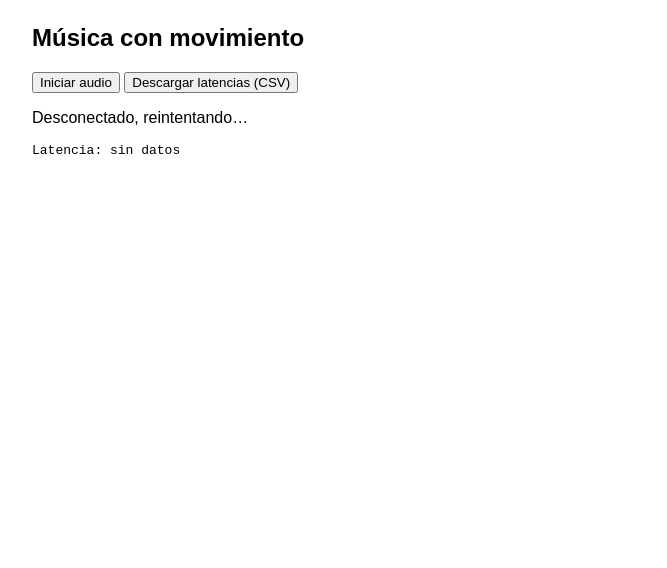
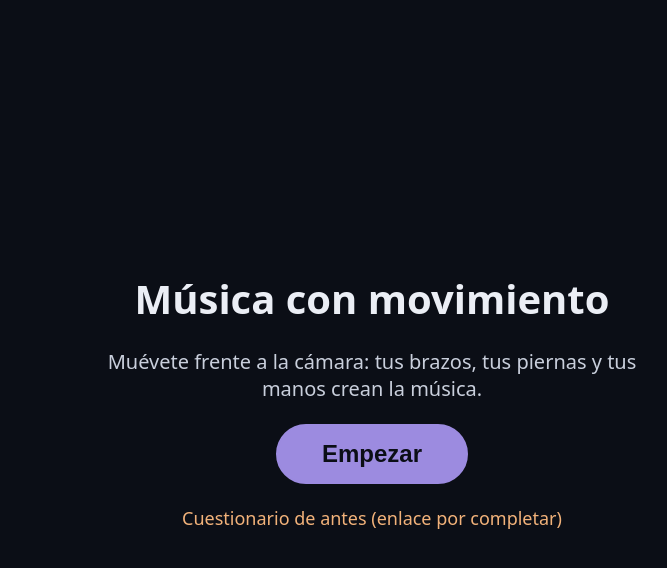
Before and after one commit to Alecit13/Generacion-Musical---Azure, a plain HTML site: page index.html in a window 1280 px wide. Shown: the whole page, without its empty margins (268-935 px from the left). Drawn offline with Linux system fonts and the light colour scheme; animation ran at ten frames a second.

Commit message:
US38 visual "Ondas" (HU0038-1 a -5): visual.js e index.html, encendido por defecto
Anillos por nota (color = zona con fundido de 400 ms, grosor y brillo = intensidad, borde = apertura01,
ondulación = 1 - lam), fondo que respira, "Te veo"/"No te veo" (sin cuerpo = sin mensajes en 500 ms) con
marco ámbar, pantallas de inicio y cierre con enlaces al cuestionario ([POR COMPLETAR]). ?visual=0 deja la
página de siempre; ?demo=1 estados falsos sin WebSocket. onmessage solo guarda; el dibujo va en
requestAnimationFrame. _latencias.csv: fila config (visual, Hz de la pantalla), filas visual (latencia
visual) y cuadro_trabajo/cuadro_intervalo (resumen por lote de ~1 s). Sonido sin cambios (aplicarSonido).
Python sin cambios.

Co-Authored-By: Claude Opus 5.5 <noreply@anthropic.com>

```diff
--- a/index.html
+++ b/index.html
@@ -5,14 +5,49 @@
 <title>Música con movimiento</title>
 <!-- Tone.js LOCAL (RNF02: el sistema debe funcionar sin internet). Tone.js debe estar en la MISMA carpeta que este archivo -->
 <script src="Tone.js"></script>
+<script src="visual.js"></script>
+<style>
+  /* ?visual=0 (corridas base): la página de siempre */
+  body.depuracion { font-family: sans-serif; max-width: 680px; margin: 24px auto; }
+  body.depuracion #lienzo, body.depuracion .pantalla, body.depuracion #terminar { display: none; }
+  /* Visual encendido (US38): canvas a pantalla completa y pantallas de inicio y cierre */
+  body.visual { margin: 0; overflow: hidden; background: #0b0e16; color: #ebeef5; font-family: system-ui, sans-serif; }
+  body.visual #panel { display: none; }
+  #lienzo { position: fixed; inset: 0; width: 100vw; height: 100vh; display: block; }
+  .pantalla { position: fixed; inset: 0; display: flex; flex-direction: column; align-items: center; justify-content: center;
+              gap: 22px; background: #0b0e16; text-align: center; padding: 16px; }
+  .pantalla h1 { font-size: 40px; margin: 0; font-weight: 600; }
+  .pantalla p { font-size: 20px; margin: 0; max-width: 560px; color: #c9cfdc; }
+  .pantalla button { font-size: 24px; padding: 14px 44px; border-radius: 999px; border: 2px solid #9C8BE0;
+                     background: #9C8BE0; color: #0b0e16; font-weight: 600; cursor: pointer; }
+  .pantalla a { color: #F2B27A; font-size: 18px; }
+  .oculta { display: none !important; }
+  #terminar { position: fixed; right: 18px; bottom: 16px; font-size: 15px; padding: 6px 16px; border-radius: 999px;
+              border: 1px solid #5b6275; background: transparent; color: #c9cfdc; cursor: pointer; }
+</style>
 </head>
-<body style="font-family: sans-serif; max-width: 680px; margin: 24px auto;">
+<body>
+<canvas id="lienzo"></canvas>
+<div id="pantalla-inicio" class="pantalla">
+  <h1>Música con movimiento</h1>
+  <p>Muévete frente a la cámara: tus brazos, tus piernas y tus manos crean la música.</p>
+  <button id="empezar">Empezar</button>
+  <a id="enlace-antes" target="_blank" rel="noopener">Cuestionario de antes</a>
+</div>
+<div id="pantalla-cierre" class="pantalla oculta">
+  <h1>Gracias por moverte con la música</h1>
+  <p>Antes de irte, cuéntanos cómo te sientes ahora.</p>
+  <a id="enlace-despues" target="_blank" rel="noopener">Cuestionario de después</a>
+</div>
+<button id="terminar" class="oculta">Terminar</button>
+<div id="panel">
 <h2>Música con movimiento</h2>
 <button id="inicio">Iniciar audio</button>
 <button id="descargar">Descargar latencias (CSV)</button>
 <p id="estado">Esperando…</p>
 <pre id="datos"></pre>
 <pre id="latencia">Latencia: sin datos</pre>
+</div>
 
 <script>
 // =====================================================================
@@ -28,6 +63,31 @@ const APERTURA_NEUTRA = 0.5;                     // cambio 1 (HU0008-2): sin man
 const VOL_MIN_DB = -20, VOL_MAX_DB = -6;         // intensidad (amplitud de extremidades); -20 evita el casi-silencio en reposo
 const MAX_VENTANA = 300;                         // muestras para las estadísticas en pantalla
 const MAX_REGISTRO = 50000;                      // muestras para el CSV descargable
+// US38: ?visual=0 apaga el dibujo (corridas base, página de siempre); ?demo=1 estados falsos sin Kinect ni WebSocket
+const PARAMS = new URLSearchParams(location.search);
+const VISUAL = PARAMS.get("visual") !== "0";
+const DEMO = PARAMS.get("demo") === "1";
+// Cuestionario de estrés (US31/US32 son del otro curso; aquí solo se abren los enlaces)
+const URL_CUESTIONARIO = { antes: "[POR COMPLETAR]", despues: "[POR COMPLETAR]" };
+document.body.className = VISUAL ? "visual" : "depuracion";
+
+function medirHzPantalla() {
+  /* Frecuencia de refresco de la pantalla (Hz): mediana del intervalo entre ~60 requestAnimationFrame al cargar la
+     página (también con ?visual=0; dura ~1 s, antes de cualquier corrida). La usa ws.onopen para la fila "config".
+     null si la pestaña está oculta (el navegador frena requestAnimationFrame). */
+  return new Promise(resolver => {
+    const marcas = [];
+    const paso = (ts) => {
+      marcas.push(ts);
+      if (marcas.length < 62) { requestAnimationFrame(paso); return; }
+      const dif = marcas.slice(2).map((t, i) => t - marcas[i + 1]).sort((a, b) => a - b);
+      const mediana = dif[Math.floor(dif.length / 2)];
+      resolver(document.hidden || !(mediana > 0) ? null : Math.round(1000 / mediana));
+    };
+    requestAnimationFrame(paso);
+  });
+}
+const hzPantalla = medirHzPantalla();
 
 // =====================================================================
 // Audio: sintetizador -> filtro -> salida
@@ -41,13 +101,57 @@ synth.connect(filtro);
 let audioListo = false;
 let ultimoNotaId = null;
 
-document.getElementById("inicio").onclick = async () => {
+async function iniciarAudio() {
+  /* Gesto del usuario que exige el navegador (HU0014-2). Lo llaman "Iniciar audio" (?visual=0) y "Empezar". */
   await Tone.start();
   Tone.context.lookAhead = 0;   // Tone adelanta 100 ms por defecto; en 0 suena de inmediato
                                 // (si oyes clics, prueba 0.02)
   audioListo = true;
   document.getElementById("estado").textContent = "Audio activo";
+}
+document.getElementById("inicio").onclick = iniciarAudio;
+
+function ponerEnlace(id, url) {
+  /* Enlace al cuestionario; mientras la URL esté [POR COMPLETAR] se muestra sin destino. */
+  const a = document.getElementById(id);
+  if (url.startsWith("http")) a.href = url; else a.textContent += " (enlace por completar)";
+}
+ponerEnlace("enlace-antes", URL_CUESTIONARIO.antes);
+ponerEnlace("enlace-despues", URL_CUESTIONARIO.despues);
+
+document.getElementById("empezar").onclick = async () => {
+  /* HU0038-3: pantalla de inicio -> visual; también da el gesto del audio. */
+  await iniciarAudio();
+  document.getElementById("pantalla-inicio").classList.add("oculta");
+  document.getElementById("terminar").classList.remove("oculta");
 };
+
+document.getElementById("terminar").onclick = () => {
+  /* HU0038-3: pantalla de cierre. Deja de aplicar estados (sin sonido nuevo) y suelta la nota que suena. */
+  audioListo = false;
+  synth.triggerRelease();
+  document.getElementById("terminar").classList.add("oculta");
+  document.getElementById("pantalla-cierre").classList.remove("oculta");
+};
+
+function aplicarSonido(d) {
+  /* Aplica un estado al sonido (sin cambios respecto al onmessage anterior: C5). Lo llaman ws.onmessage y la demo.
+     Devuelve true si el estado trae una nota nueva (nota_id distinto del último). */
+  // Timbre: apertura de manos (normalizada por usuario) -> frecuencia de corte del filtro;
+  // sin mano vigente (apertura01 = null) va al valor neutro, no se queda en el último valor
+  const ap01 = (d.apertura01 === null || d.apertura01 === undefined) ? APERTURA_NEUTRA : d.apertura01;
+  filtro.frequency.rampTo(CORTE_MIN_HZ + ap01 * (CORTE_MAX_HZ - CORTE_MIN_HZ), 0.05);
+  // Intensidad: amplitud de las extremidades -> volumen
+  synth.volume.rampTo(VOL_MIN_DB + d.intensidad * (VOL_MAX_DB - VOL_MIN_DB), 0.08);
+
+  // Nota nueva (el tempo lo marca Python con nota_id e intervalo_s)
+  const esNota = (d.nota_id !== ultimoNotaId);
+  if (esNota) {
+    ultimoNotaId = d.nota_id;
+    synth.triggerAttackRelease(MAPA_NOTAS[d.nota] + d.octava, Math.max(0.1, d.intervalo_s * 0.9));
+  }
+  return esNota;
+}
 
 // =====================================================================
 // Medición de latencia
@@ -143,9 +247,16 @@ document.getElementById("descargar").onclick = () => {
 // =====================================================================
 function conectar() {
   ws = new WebSocket(URL_WS);
-  ws.onopen = () => { document.getElementById("estado").textContent = "Conectado a Python"; };
+  ws.onopen = () => {
+    document.getElementById("estado").textContent = "Conectado a Python";
+    // US38/C6: en cada conexión (una por corrida) se anota la configuración: latencia_ms = visual (1 o 0),
+    // transporte_ms = Hz de la pantalla (mediana del intervalo de requestAnimationFrame al cargar la página)
+    hzPantalla.then(hz => anotar([Date.now(), "config", VISUAL ? "1" : "0", hz === null ? "" : String(hz), "", "", ""]));
+    if (VISUAL) Visual.ponerConexion(true);
+  };
   ws.onclose = () => {
     document.getElementById("estado").textContent = "Desconectado, reintentando…";
+    if (VISUAL) Visual.ponerConexion(false);
     setTimeout(conectar, REINTENTO_MS);
   };
   ws.onmessage = (ev) => {
@@ -153,19 +264,7 @@ function conectar() {
     const d = JSON.parse(ev.data);
     if (!audioListo) return;
 
-    // Timbre: apertura de manos (normalizada por usuario) -> frecuencia de corte del filtro;
-    // sin mano vigente (apertura01 = null) va al valor neutro, no se queda en el último valor
-    const ap01 = (d.apertura01 === null || d.apertura01 === undefined) ? APERTURA_NEUTRA : d.apertura01;
-    filtro.frequency.rampTo(CORTE_MIN_HZ + ap01 * (CORTE_MAX_HZ - CORTE_MIN_HZ), 0.05);
-    // Intensidad: amplitud de las extremidades -> volumen
-    synth.volume.rampTo(VOL_MIN_DB + d.intensidad * (VOL_MAX_DB - VOL_MIN_DB), 0.08);
-
-    // Nota nueva (el tempo lo marca Python con nota_id e intervalo_s)
-    const esNota = (d.nota_id !== ultimoNotaId);
-    if (esNota) {
-      ultimoNotaId = d.nota_id;
-      synth.triggerAttackRelease(MAPA_NOTAS[d.nota] + d.octava, Math.max(0.1, d.intervalo_s * 0.9));
-    }
+    const esNota = aplicarSonido(d);
 
     // RNF02: retraso tick -> sorteo, medido en Python (solo viene en mensajes con nota nueva)
     if (d.lat_tick_ms !== null && d.lat_tick_ms !== undefined) {
@@ -176,13 +275,27 @@ function conectar() {
     // (a) frame recibido en Python -> sonido aplicado aquí; (b) = (a) + lag_cam_ms (RNF01, D-009)
     registrarLatencia(Date.now() - d.t_cap_ms, tRecv - d.t_env_ms, esNota, d.lag_cam_ms);
 
+    // US38: con el visual solo se guarda el estado (el dibujo va en requestAnimationFrame); sin él, el texto de siempre
+    if (VISUAL) { Visual.alRecibirEstado(d, esNota); return; }
     document.getElementById("datos").textContent =
       `Nota ${d.nota}${d.octava} | λ=${d.lam} | tempo=${d.tempo} | intensidad=${d.intensidad}\n` +
       `apertura=${d.apertura === null ? "sin mano (timbre neutro)" : d.apertura} (norm ${d.apertura01 === null ? "-" : d.apertura01}) | manos=${d.manos}\n` +
       `articulaciones fiables=${d.joints_ok}/32 | edad datos de manos=${d.edad_manos_ms === null ? "-" : d.edad_manos_ms} ms | desync manos=${d.desync_manos}`;
   };
 }
-conectar();
+
+if (VISUAL) {
+  // Mide (filas "cuadro" y "visual") solo con el WebSocket abierto y el audio iniciado: nada entre corridas ni en la demo
+  Visual.iniciar(document.getElementById("lienzo"), {
+    anotar, medir: () => !DEMO && audioListo && ws !== null && ws.readyState === WebSocket.OPEN,
+  });
+}
+if (DEMO) {
+  // Sin WebSocket: nunca es un segundo cliente en una corrida
+  Visual.iniciarDemo((d) => { if (!audioListo) return; Visual.alRecibirEstado(d, aplicarSonido(d)); });
+} else {
+  conectar();
+}
 </script>
 </body>
 </html>
--- /dev/null
+++ b/visual.js
@@ -0,0 +1,255 @@
+// =====================================================================
+// visual.js — US38 "Ondas": retroalimentación visual en Canvas 2D (sin WebGL, sin blur ni sombras).
+// No toca el audio ni el WebSocket: index.html le pasa cada estado con Visual.alRecibirEstado (desde onmessage,
+// que solo guarda) y TODO el dibujo ocurre en requestAnimationFrame (CLAUDE.md regla 12).
+// Mide (C6, HU0038-5): "tiempo por cuadro" = trabajo de dibujo dentro de cada requestAnimationFrame (objetivo p95
+// <= 16.7 ms) y, aparte, el intervalo entre cuadros (sin objetivo), en resúmenes por lote de ~1 s (filas
+// "cuadro_trabajo" y "cuadro_intervalo", ver filaLote); y "latencia visual" = de t_cap_ms a la
+// llamada que dibuja por primera vez el anillo de esa nota (fila tipo "visual"; no incluye la composición ni la pantalla).
+// =====================================================================
+const Visual = (() => {
+  // ---------- Parámetros ----------
+  const COLOR_ZONA = { grave: [79, 163, 181], medio: [156, 139, 224], agudo: [242, 178, 122] };  // #4FA3B5 #9C8BE0 #F2B27A
+  const NOMBRE_ZONA = { grave: "grave", medio: "media", agudo: "aguda" };  // texto: el color no es la única señal
+  const COLOR_AVISO = "232, 176, 74";       // ámbar del marco sin cuerpo (sin rojo)
+  const MAX_VIVOS = 200;                    // tope de elementos vivos (HU0038-4)
+  const VIDA_ANILLO_S = 3.0;                // el anillo crece y se desvanece en ~3 s
+  const ENTRADA_S = 0.2;                    // aparición gradual: sin cambio brusco de luz
+  const FUNDIDO_COLOR_S = 0.4;              // fundido de color al cambiar de zona (P-013, Ale 10/11)
+  const PUNTOS = 48;                        // vértices del polígono de cada anillo
+  const ONDULACION_MAX = 0.12;              // radio relativo del ruido cuando lam = 0
+  const SIN_CUERPO_MS = 500;                // sin mensajes durante esto = no hay cuerpo (Python solo envía con cuerpo)
+  const TAU_FONDO_S = 3.0;                  // suavizado del fondo (varios segundos)
+  const FONDO = [11, 14, 22];               // fondo oscuro
+
+  // ---------- Estado ----------
+  let canvas = null, ctx = null, ancho = 0, alto = 0;
+  let anotar = null, medir = () => false;  // los da index.html: escribir una fila en _latencias.csv y si toca medir
+  let ultimo = null, tUltimoMsg = -Infinity, conectado = false;
+  const anillos = [];
+  let zonaActual = "medio", colorDesde = COLOR_ZONA.medio, colorHacia = COLOR_ZONA.medio, tCambioColor = -Infinity;
+  let tempoSuav = 0, intSuav = 0, fase = 0, tPrevCuadro = null, tAvisoCambio = 0, sinCuerpoPrev = true;
+  const COS = [], SIN = [];
+  for (let i = 0; i < PUNTOS; i++) { COS.push(Math.cos(2 * Math.PI * i / PUNTOS)); SIN.push(Math.sin(2 * Math.PI * i / PUNTOS)); }
+
+  function iniciar(elCanvas, opciones) {
+    /* Prepara el canvas a pantalla completa y arranca el bucle de requestAnimationFrame.
+       opciones.anotar(fila): guarda una fila en _latencias.csv (la función anotar de index.html).
+       opciones.medir(): true si hay que registrar filas (WebSocket abierto y audio iniciado; nunca en ?demo=1). */
+    canvas = elCanvas; ctx = canvas.getContext("2d");
+    anotar = opciones.anotar; medir = opciones.medir;
+    ajustarTamano();
+    window.addEventListener("resize", ajustarTamano);
+    requestAnimationFrame(cuadro);
+  }
+
+  function ajustarTamano() {
+    const dpr = window.devicePixelRatio || 1;
+    ancho = window.innerWidth; alto = window.innerHeight;
+    canvas.width = Math.round(ancho * dpr); canvas.height = Math.round(alto * dpr);
+    ctx.setTransform(dpr, 0, 0, dpr, 0, 0);
+  }
+
+  function ponerConexion(abierta) { conectado = abierta; }
+
+  function colorEn(t) {
+    /* Color de zona en el instante t (s), con fundido lineal de FUNDIDO_COLOR_S desde el color anterior. */
+    const p = Math.min(1, Math.max(0, (t - tCambioColor) / FUNDIDO_COLOR_S));
+    return colorDesde.map((c, i) => c + (colorHacia[i] - c) * p);
+  }
+
+  function alRecibirEstado(d, esNota) {
+    /* Se llama desde ws.onmessage (o desde la demo): SOLO guarda el estado; no dibuja.
+       Si cambió la zona, empieza el fundido de color; si hay nota nueva, crea su anillo. */
+    const t = performance.now() / 1000;
+    ultimo = d; tUltimoMsg = performance.now();
+    if (d.zona && d.zona !== zonaActual && COLOR_ZONA[d.zona]) {
+      colorDesde = colorEn(t); colorHacia = COLOR_ZONA[d.zona]; tCambioColor = t; zonaActual = d.zona;
+    }
+    if (esNota) nuevoAnillo(d, t);
+  }
+
+  function nuevoAnillo(d, t) {
+    /* Un anillo por nota: color de la zona (con fundido), grosor y brillo = intensidad, borde nítido/suave = apertura01
+       (null -> neutro 0.5), ondulación = 1 - lam. Si se llega a MAX_VIVOS se quita el más viejo. */
+    if (anillos.length >= MAX_VIVOS) anillos.shift();
+    const ap = (d.apertura01 === null || d.apertura01 === undefined) ? 0.5 : d.apertura01;
+    anillos.push({
+      t0: t, color: colorEn(t), intensidad: d.intensidad || 0, apertura: ap,
+      ondulacion: ONDULACION_MAX * (1 - Math.min(1, Math.max(0, d.lam || 0))),
+      f1: Math.random() * 6.283, f2: Math.random() * 6.283, tCap: d.t_cap_ms, dibujado: false,
+    });
+  }
+
+  function cuadro(ts) {
+    /* Bucle de requestAnimationFrame: suaviza fondo, dibuja fondo, anillos e indicador, borra los anillos muertos
+       y mide el trabajo de dibujo de este cuadro y el intervalo desde el anterior. */
+    const tIni = performance.now();
+    const t = tIni / 1000;
+    const dt = tPrevCuadro === null ? 0 : Math.min(0.1, (ts - tPrevCuadro) / 1000);
+    const sinCuerpo = !conectado || (tIni - tUltimoMsg) > SIN_CUERPO_MS;
+    if (sinCuerpo !== sinCuerpoPrev) { tAvisoCambio = t; sinCuerpoPrev = sinCuerpo; }
+
+    // Fondo que respira: tempo e intensidad suavizados (tau 3 s); sin cuerpo vuelve despacio a reposo
+    const k = 1 - Math.exp(-dt / TAU_FONDO_S);
+    tempoSuav += ((sinCuerpo || !ultimo ? 0 : ultimo.tempo || 0) - tempoSuav) * k;
+    intSuav += ((sinCuerpo || !ultimo ? 0 : ultimo.intensidad || 0) - intSuav) * k;
+    fase += dt * 2 * Math.PI * (0.08 + 0.17 * tempoSuav);            // un respiro cada 12 s (quieto) a 4 s (rápido)
+    dibujarFondo(t);
+
+    // Anillos (los muertos se quitan; el dibujo marca la latencia visual de cada uno la primera vez)
+    for (let i = anillos.length - 1; i >= 0; i--) if (t - anillos[i].t0 > VIDA_ANILLO_S) anillos.splice(i, 1);
+    const registrar = medir();
+    for (const a of anillos) {
+      dibujarAnillo(a, t);
+      if (!a.dibujado) {
+        a.dibujado = true;
+        if (registrar && a.tCap !== undefined) anotar([Date.now(), "visual", (Date.now() - a.tCap).toFixed(1), "", "", "", ""]);
+      }
+    }
+    dibujarIndicador(t, sinCuerpo);
+
+    const trabajo = performance.now() - tIni;
+    if (tPrevCuadro !== null) { hist.trabajo[hist.i % HIST] = trabajo; hist.intervalo[hist.i % HIST] = ts - tPrevCuadro; hist.i++; }
+    if (registrar && tPrevCuadro !== null) { lote.trabajo.push(trabajo); lote.intervalo.push(ts - tPrevCuadro); }
+    if (tIni - lote.t0 >= LOTE_MS) {
+      if (registrar && lote.trabajo.length > 0) {
+        anotar(filaLote("cuadro_trabajo", lote.trabajo));
+        anotar(filaLote("cuadro_intervalo", lote.intervalo));
+      }
+      lote.trabajo = []; lote.intervalo = []; lote.t0 = tIni;      // sin medir, el lote se descarta
+    }
+    tPrevCuadro = ts;
+    requestAnimationFrame(cuadro);
+  }
+
+  // Resumen por lote de ~1 s para _latencias.csv (Ale, 10/11: no una fila por cuadro). Dos filas por lote:
+  // tipo "cuadro_trabajo" y "cuadro_intervalo", con latencia_ms = media, transporte_ms = p95,
+  // output_latency_ms = máximo y base_latency_ms = n (cuadros del lote). El p95 de toda la corrida se aproxima offline.
+  const LOTE_MS = 1000;
+  const lote = { trabajo: [], intervalo: [], t0: performance.now() };
+  function filaLote(tipo, valores) {
+    const v = [...valores].sort((a, b) => a - b), n = v.length;
+    const media = v.reduce((s, x) => s + x, 0) / n;
+    return [Date.now(), tipo, media.toFixed(2), v[Math.floor(0.95 * (n - 1))].toFixed(2), v[n - 1].toFixed(2), String(n), ""];
+  }
+
+  // Últimos HIST cuadros en memoria, para revisar en la consola sin Python (Visual.estadisticas(); también en ?demo=1)
+  const HIST = 1800;
+  const hist = { trabajo: new Float32Array(HIST), intervalo: new Float32Array(HIST), i: 0 };
+  function estadisticas() {
+    /* {n, trabajo: {media, p95, max}, intervalo: {...}, vivos} de los últimos HIST cuadros (ms). Solo diagnóstico. */
+    const n = Math.min(hist.i, HIST);
+    const resumen = (arr) => {
+      const v = Array.from(arr.subarray(0, n)).sort((a, b) => a - b);
+      return { media: +(v.reduce((s, x) => s + x, 0) / n).toFixed(2), p95: +v[Math.floor(0.95 * (n - 1))].toFixed(2),
+               max: +v[n - 1].toFixed(2) };
+    };
+    return n === 0 ? { n } : { n, trabajo: resumen(hist.trabajo), intervalo: resumen(hist.intervalo), vivos: anillos.length };
+  }
+
+  function dibujarFondo(t) {
+    /* Fondo oscuro con un halo central del color de la zona; brillo y tamaño cambian lento y poco (sin destellos). */
+    ctx.fillStyle = `rgb(${FONDO.join(",")})`;
+    ctx.fillRect(0, 0, ancho, alto);
+    const respiro = 0.5 + 0.5 * Math.sin(fase);
+    const alfa = 0.05 + 0.07 * intSuav + 0.03 * respiro;
+    const radio = Math.max(ancho, alto) * (0.35 + 0.08 * respiro + 0.1 * intSuav);
+    const c = colorEn(t).map(Math.round).join(",");
+    const g = ctx.createRadialGradient(ancho / 2, alto / 2, 0, ancho / 2, alto / 2, radio);
+    g.addColorStop(0, `rgba(${c},${alfa.toFixed(3)})`);
+    g.addColorStop(1, `rgba(${c},0)`);
+    ctx.fillStyle = g;
+    ctx.fillRect(0, 0, ancho, alto);
+  }
+
+  function dibujarAnillo(a, t) {
+    /* Polígono de PUNTOS vértices con ruido suave (redondo si lam = 1, ondulado si lam baja); 1 trazo nítido si la
+       mano está abierta, hasta 3 trazos con alfa decreciente si está cerrada. Aparece en ENTRADA_S y se desvanece. */
+    const edad = t - a.t0, p = edad / VIDA_ANILLO_S;
+    const entrada = Math.min(1, edad / ENTRADA_S);
+    const alfaBase = (0.35 + 0.55 * a.intensidad) * entrada * Math.pow(1 - p, 1.5);
+    if (alfaBase <= 0.003) return;
+    const rMax = 0.48 * Math.min(ancho, alto);
+    const r = 8 + (rMax - 8) * (1 - Math.pow(1 - p, 2));             // crece rápido al inicio y frena
+    const grosor = 1.5 + 6 * a.intensidad;
+    const trazos = 1 + Math.round(2 * (1 - a.apertura));
+    const separacion = grosor * (0.6 + 1.2 * (1 - a.apertura));
+    const cx = ancho / 2, cy = alto / 2, col = a.color.map(Math.round).join(",");
+    for (let k = 0; k < trazos; k++) {
+      const desp = k === 0 ? 0 : Math.ceil(k / 2) * separacion * (k % 2 ? 1 : -1);
+      ctx.strokeStyle = `rgba(${col},${(alfaBase * Math.pow(0.45, k)).toFixed(3)})`;
+      ctx.lineWidth = k === 0 ? grosor : grosor * 0.7;
+      ctx.beginPath();
+      for (let i = 0; i < PUNTOS; i++) {
+        const th = 2 * Math.PI * i / PUNTOS;
+        const ruido = 0.6 * Math.sin(3 * th + a.f1 + 0.6 * t) + 0.4 * Math.sin(5 * th + a.f2 - 0.4 * t);
+        const R = Math.max(1, r * (1 + a.ondulacion * ruido) + desp);
+        if (i === 0) ctx.moveTo(cx + R * COS[i], cy + R * SIN[i]); else ctx.lineTo(cx + R * COS[i], cy + R * SIN[i]);
+      }
+      ctx.closePath();
+      ctx.stroke();
+    }
+  }
+
+  function dibujarIndicador(t, sinCuerpo) {
+    /* "Te veo" (círculo lleno) / "No te veo" (círculo vacío) y la zona en texto. Sin cuerpo: marco punteado ámbar y
+       mensaje amable, que aparecen y desaparecen en 0.4 s. Sin conexión con Python: "Conectando…". */
+    const transicion = Math.min(1, (t - tAvisoCambio) / 0.4);
+    const aviso = sinCuerpo ? transicion : 1 - transicion;
+    ctx.font = "600 20px system-ui, sans-serif";
+    ctx.textBaseline = "middle";
+    ctx.fillStyle = "rgba(235,238,245,0.9)";
+    ctx.strokeStyle = "rgba(235,238,245,0.9)";
+    ctx.lineWidth = 2;
+    ctx.beginPath(); ctx.arc(34, 34, 8, 0, 2 * Math.PI);
+    if (sinCuerpo) ctx.stroke(); else ctx.fill();
+    ctx.fillText(!conectado ? "Conectando…" : (sinCuerpo ? "No te veo" : "Te veo"), 52, 35);
+    if (!sinCuerpo) {
+      ctx.font = "500 18px system-ui, sans-serif";
+      ctx.fillStyle = "rgba(235,238,245,0.75)";
+      ctx.fillText(`Zona: ${NOMBRE_ZONA[zonaActual]}`, 26, alto - 30);
+    }
+    if (aviso > 0.01) {
+      ctx.save();
+      ctx.setLineDash([14, 10]);
+      ctx.lineWidth = 4;
+      ctx.strokeStyle = `rgba(${COLOR_AVISO},${(0.8 * aviso).toFixed(3)})`;
+      ctx.strokeRect(16, 16, ancho - 32, alto - 32);
+      ctx.restore();
+      ctx.textAlign = "center";
+      const tam = Math.round(Math.min(28, ancho / 22));                // cabe en pantallas estrechas
+      ctx.font = `500 ${tam}px system-ui, sans-serif`;
+      ctx.fillStyle = `rgba(245,240,230,${(0.9 * aviso).toFixed(3)})`;
+      const lineas = conectado ? ["Ponte de pie frente a la cámara", "para crear música con tu cuerpo"]
+                               : ["Esperando al sistema…"];
+      lineas.forEach((l, i) => ctx.fillText(l, ancho / 2, alto / 2 + (i - (lineas.length - 1) / 2) * tam * 1.4));
+      ctx.textAlign = "start";
+    }
+  }
+
+  function iniciarDemo(alEstado) {
+    /* ?demo=1: estados falsos a 30 Hz para probar el visual (y el sonido) sin Kinect ni Python. No abre el WebSocket,
+       así que nunca es un segundo cliente. Cada 25 s simula 4 s sin cuerpo (deja de enviar) y cada 20 s, 2 s sin manos. */
+    const notas = ["Do", "Re", "Mi", "Fa", "Sol", "La", "Si"];
+    const zonas = ["grave", "medio", "agudo"];
+    const t0 = performance.now() / 1000;
+    let notaId = 0, tProx = 0, iNota = 0;
+    ponerConexion(true);
+    setInterval(() => {
+      const s = performance.now() / 1000 - t0;
+      if (s % 25 > 21) return;                                       // sin cuerpo: Python no envía nada
+      const tempo = 0.5 + 0.5 * Math.sin(s / 7), intervalo = 1 / (1 + 3 * tempo);
+      if (s >= tProx) { notaId++; iNota = (iNota + 1 + Math.floor(Math.random() * 2)) % 7; tProx = s + intervalo; }
+      const zona = zonas[Math.floor(s / 6) % 3];
+      alEstado({
+        nota: notas[iNota], octava: { grave: 3, medio: 4, agudo: 5 }[zona], nota_id: notaId,
+        intervalo_s: intervalo, lam: 0.5 + 0.5 * Math.sin(s / 11), tempo, zona,
+        intensidad: 0.5 + 0.5 * Math.sin(s / 5), apertura01: (s % 20 > 18) ? null : 0.5 + 0.5 * Math.sin(s / 3),
+        t_cap_ms: Date.now() - 25,
+      });
+    }, 1000 / 30);
+  }
+
+  return { iniciar, ponerConexion, alRecibirEstado, iniciarDemo, estadisticas };
+})();
```
